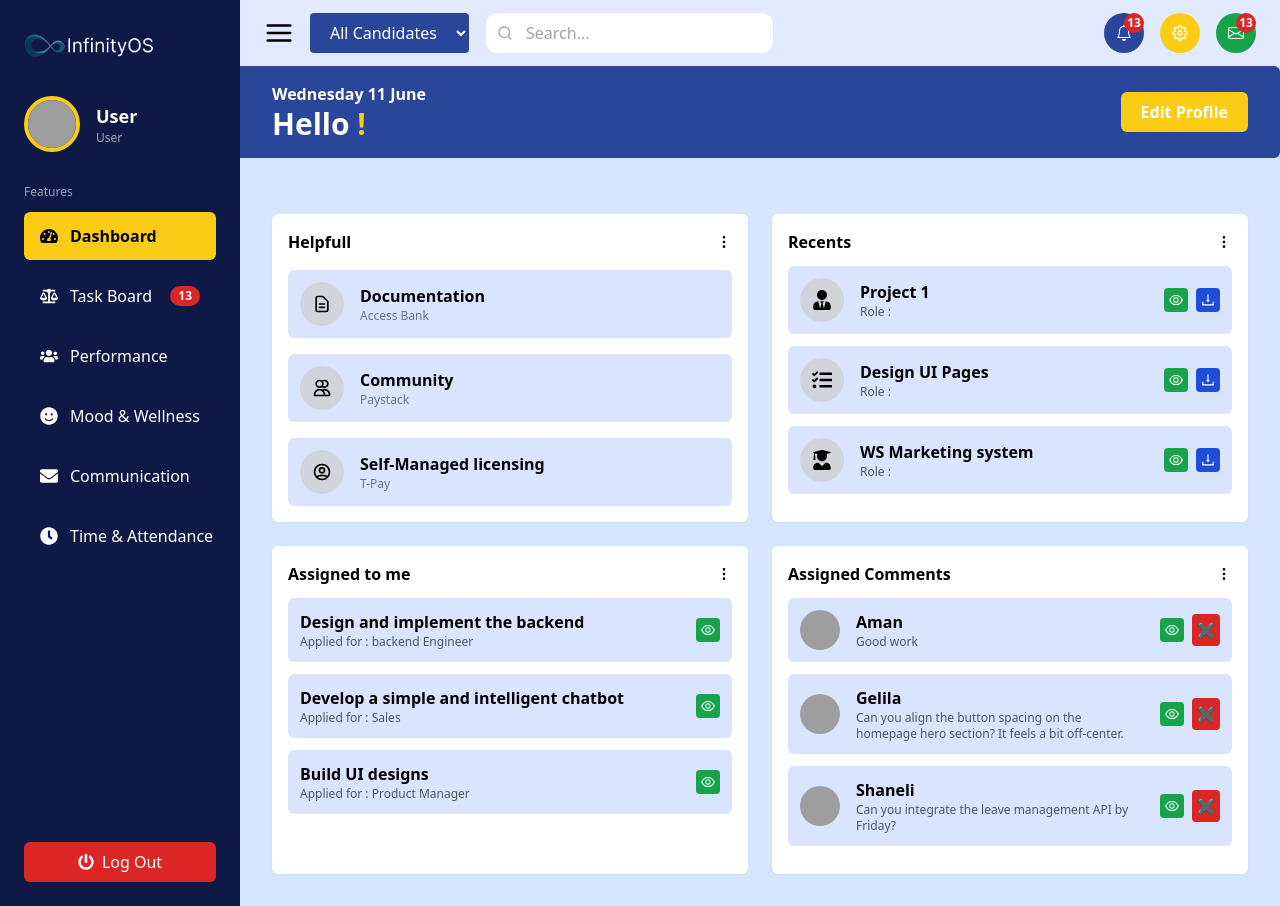
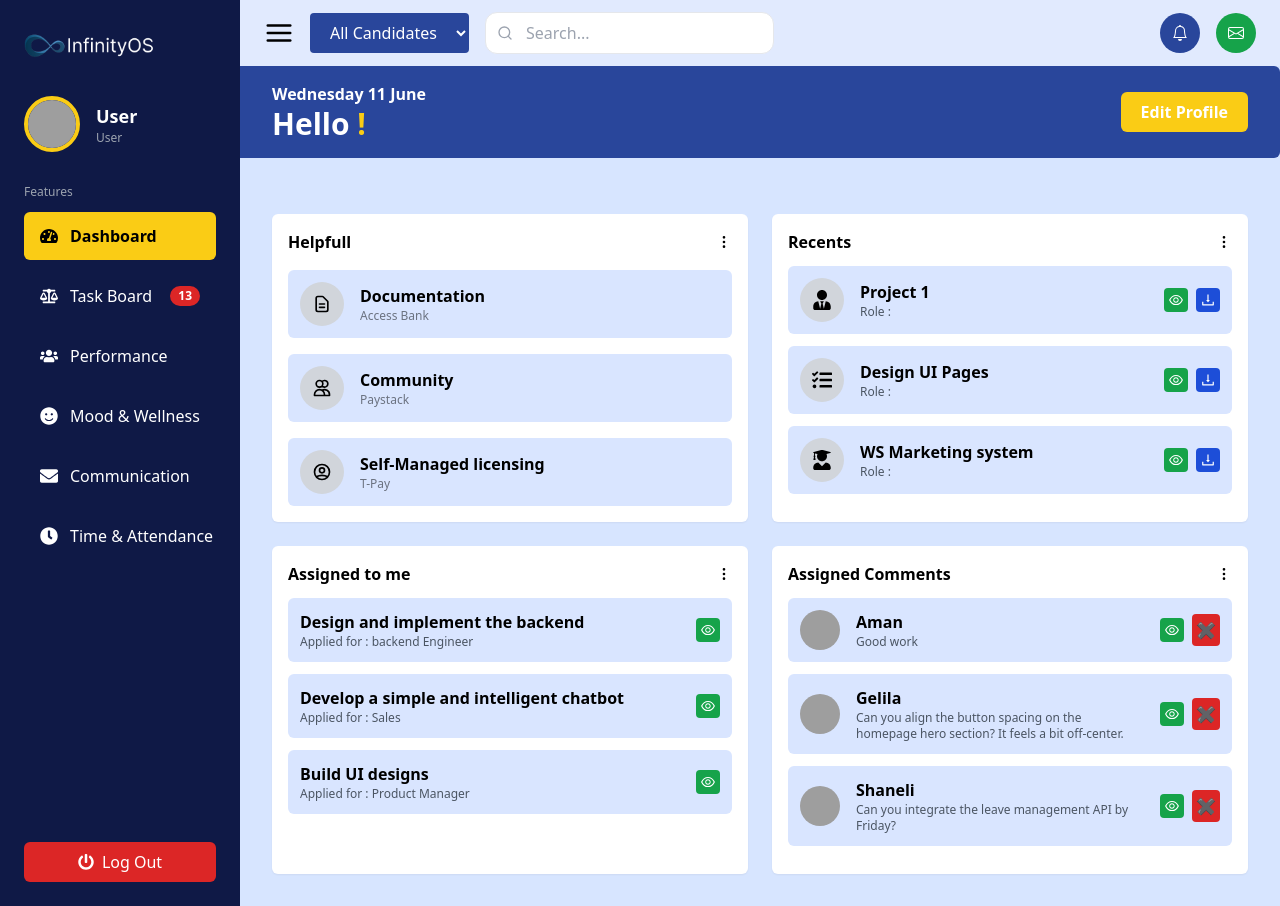
Before and after one commit to iinfinity-AI/InfinityOS, a React (Vite) app in the folder client/: page /dashboard in a window 1280 px wide. Built offline with nearby package versions, Linux system fonts and the light colour scheme; grey boxes are pictures that could not be loaded.

Commit message:
Refactored TopBar to display dynamic notification and message badge counts via props

```diff
--- a/client/src/components/userdashboard/TopBar.jsx
+++ b/client/src/components/userdashboard/TopBar.jsx
@@ -1,9 +1,8 @@
 import React from "react";
 import { FiMenu, FiSearch } from "react-icons/fi";
 import { BsBell, BsEnvelope } from "react-icons/bs";
-import { FiSettings } from "react-icons/fi";
 
-const TopBar = () => {
+const TopBar = ({ notificationsCount = 0, messagesCount = 0 }) => {
   return (
     <header className="bg-[#E1EAFE] px-6 py-3 flex items-center justify-between">
       {/* Left: Hamburger and Filter */}
@@ -29,9 +28,16 @@ const TopBar = () => {
 
       {/* Right: Icons */}
       <div className="flex items-center space-x-4">
-        <IconWithBadge icon={<BsBell />} badgeCount={13} bgColor="bg-[#29469B]" />
-        <IconWithBadge icon={<FiSettings />} badgeCount={0} bgColor="bg-yellow-400" />
-        <IconWithBadge icon={<BsEnvelope />} badgeCount={13} bgColor="bg-green-600" />
+        <IconWithBadge
+          icon={<BsBell />}
+          badgeCount={notificationsCount}
+          bgColor="bg-[#29469B]"
+        />
+        <IconWithBadge
+          icon={<BsEnvelope />}
+          badgeCount={messagesCount}
+          bgColor="bg-green-600"
+        />
       </div>
     </header>
   );
@@ -39,7 +45,9 @@ const TopBar = () => {
 
 const IconWithBadge = ({ icon, badgeCount, bgColor }) => {
   return (
-    <div className={`relative p-3 rounded-full cursor-pointer ${bgColor} text-white`}>
+    <div
+      className={`relative p-3 rounded-full cursor-pointer ${bgColor} text-white`}
+    >
       {icon}
       {badgeCount > 0 && (
         <span className="absolute top-0 right-0 bg-red-600 rounded-full text-xs w-5 h-5 flex items-center justify-center font-bold">
```
